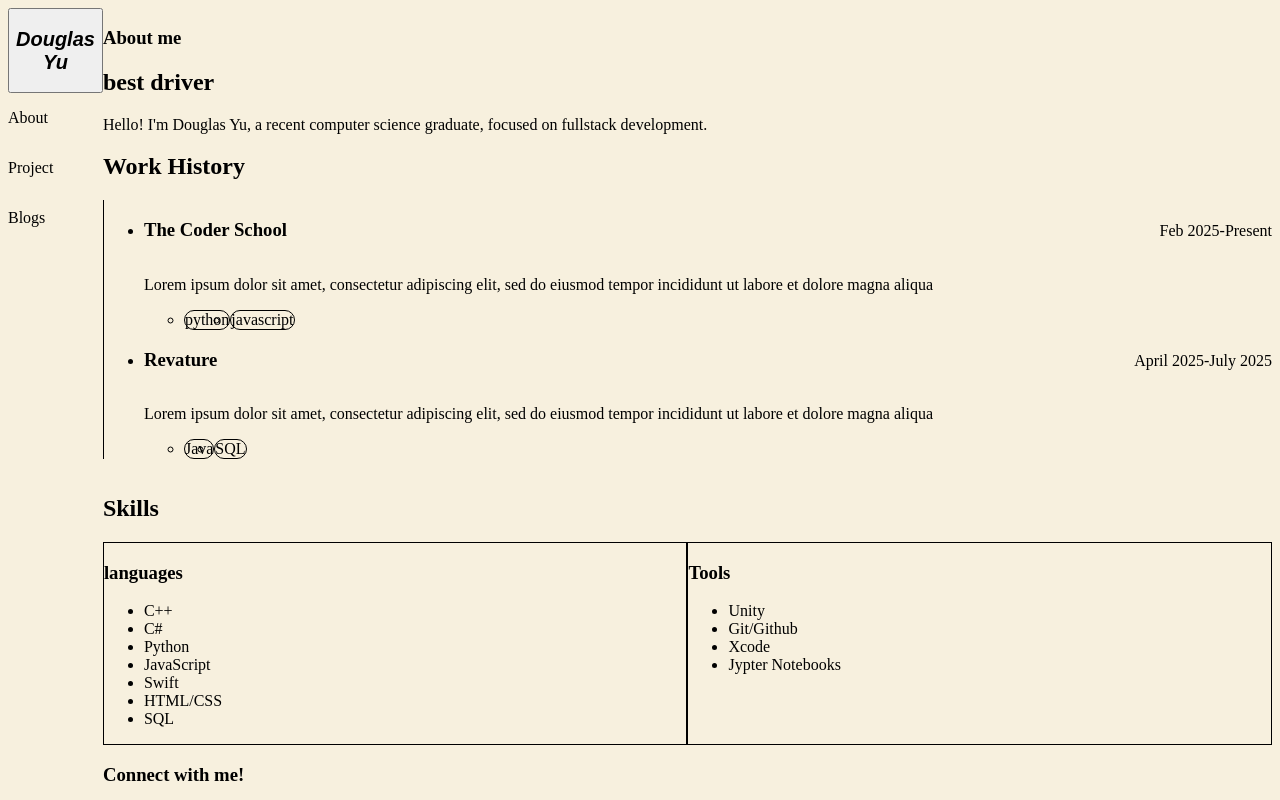
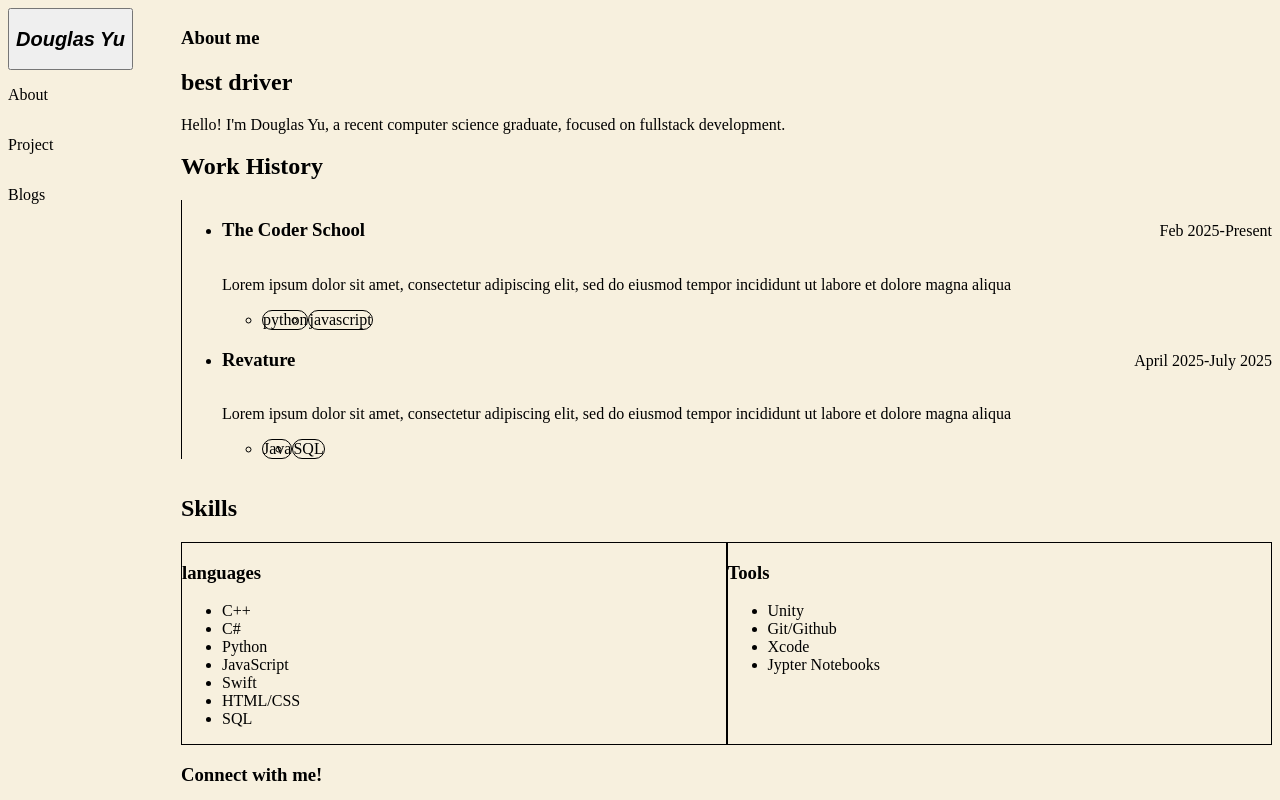
Before and after one commit to Douglasmyu/react-portfolio, a React (Vite) app: page / in a window 1280 px wide. Shown: the top 800 px of the page. Built offline with nearby package versions, Linux system fonts and the light colour scheme.

Commit message:
fix that shii yo

```diff
--- a/src/App.css
+++ b/src/App.css
@@ -10,3 +10,8 @@ html {
   scroll-behavior: smooth;
   background-color: #F7F0DE;
 }
+
+#body {
+  margin-left: 153px;
+  padding-left: 20px;
+}
--- a/src/App.jsx
+++ b/src/App.jsx
@@ -10,12 +10,12 @@ import { Routes,Route } from 'react-router-dom';
 
 function App() {
   return (
-    <div id ="nav" className = "min-h-screen flex bg-background">
-      <div className='sidebar'>
+    <div id ="nav" className = "min-h-screen bg-[#F7F0DE] flex">
+      <div className="fixed">
         <Nav />
       </div>
 
-      <div id ="body" className="fcontent" >
+      <div id ="body" className="content" >
         <main className = "p-10 space-y-16">
           <section id = "about">
             <About />
--- a/src/components/Nav.jsx
+++ b/src/components/Nav.jsx
@@ -6,9 +6,9 @@ import { FaArrowRightToBracket } from "react-icons/fa6";
 
 function Nav() {
   return (
-    <nav className="flex flex-col items-start py-10 px-6">
+    <nav className="fixed flex-col items-start py-10 px-6 ">
 
-      <button class="flex flex-col space-y-4 w-full">
+      <button class="flex flex-col space-y-4 w-full ">
         <Link to="/About">
       {/* import font family */}
           <h1 className="italic">
```
